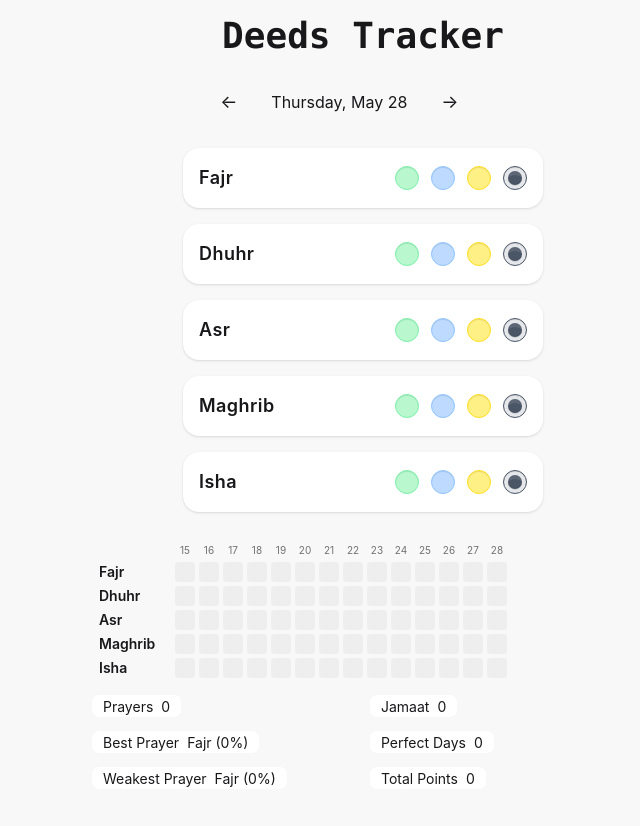
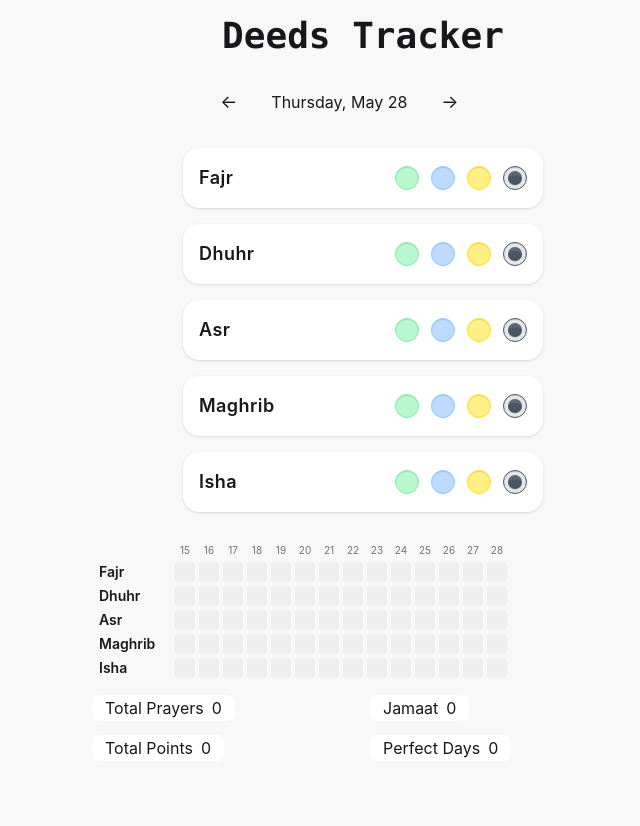
Before and after one commit to KnTanveer/Deeds-tracker, a React (Vite) app: page / in a window 1280 px wide. Shown: the top 826 px of the page, without its empty margins (277-917 px from the left). Built offline with nearby package versions, Linux system fonts and the light colour scheme.

Commit message:
fixed stats badge sizing

```diff
--- a/src/components/StatCard.jsx
+++ b/src/components/StatCard.jsx
@@ -1,9 +1,8 @@
-function StatCard({ color, title, value }) {
-    const colorCss = `text-${color}-300`;
+function StatCard({ title, value }) {
 
     return (
-        <div className="badge badge-lg sm:badge-md">
-            <p className={colorCss}>{title}</p>
+        <div className="badge badge-md sm:badge-lg">
+            <p>{title}</p>
             {value}
         </div>
     );
--- a/src/pages/Stats.jsx
+++ b/src/pages/Stats.jsx
@@ -46,79 +46,6 @@ function Stats({ namaazData }) {
         return perfectDays;
     }
 
-    const PRAYERS = ["Fajr", "Dhuhr", "Asr", "Maghrib", "Isha",];
-
-    function getPrayerStats(data) {
-        const stats = {};
-
-        PRAYERS.forEach((prayer) => {
-            stats[prayer] = {
-                completed: 0,
-                total: 0,
-            };
-        });
-
-        Object.values(data).forEach((day) => {
-            PRAYERS.forEach((prayer) => {
-                stats[prayer].total++;
-
-                if (day?.[prayer]?.status !== "none") {
-                    stats[prayer].completed++;
-                }
-            });
-        });
-
-        return stats;
-    }
-
-    function getBestPrayer(data) {
-        const stats = getPrayerStats(data);
-
-        let bestPrayer = "";
-        let bestRate = -1;
-
-        Object.entries(stats).forEach(([name, value]) => {
-            const rate =
-                value.total === 0
-                    ? 0
-                    : value.completed / value.total;
-
-            if (rate > bestRate) {
-                bestRate = rate;
-                bestPrayer = name;
-            }
-        });
-
-        return {
-            prayer: bestPrayer,
-            percentage: Math.round(bestRate * 100),
-        };
-    }
-
-    function getWeakestPrayer(data) {
-        const stats = getPrayerStats(data);
-
-        let weakestPrayer = "";
-        let weakestRate = Infinity;
-
-        Object.entries(stats).forEach(([name, value]) => {
-            const rate =
-                value.total === 0
-                    ? 0
-                    : value.completed / value.total;
-
-            if (rate < weakestRate) {
-                weakestRate = rate;
-                weakestPrayer = name;
-            }
-        });
-
-        return {
-            prayer: weakestPrayer,
-            percentage: Math.round(weakestRate * 100),
-        };
-    }
-
     function getTotalPoints(data) {
         return Object.values(data).reduce((total, day) => {
             return (
@@ -131,9 +58,6 @@ function Stats({ namaazData }) {
         }, 0);
     }
 
-    const bestPrayer = getBestPrayer(namaazData);
-    const weakestPrayer = getWeakestPrayer(namaazData);
-
     return (
         <div className="min-h-screen p-4">
             <div className="mx-auto w-full max-w-md sm:max-w-lg md:max-w-xl">
@@ -142,41 +66,25 @@ function Stats({ namaazData }) {
                     days={14}
                 />
 
-                <div className="grid gap-3 grid-cols-1 sm:grid-cols-2 ">
+                <div className="grid gap-3 grid-cols-2 ">
                     <StatCard
-                        color="green"
-                        title="Prayers"
+                        title="Total Prayers"
                         value={getTotalPrayerCount(namaazData)}
                     />
 
                     <StatCard
-                        color="green"
                         title="Jamaat"
                         value={getTotalJamaatCount(namaazData)}
                     />
 
                     <StatCard
-                        color="blue"
-                        title="Best Prayer"
-                        value={`${bestPrayer.prayer} (${bestPrayer.percentage}%)`}
+                        title="Total Points"
+                        value={getTotalPoints(namaazData)}
                     />
 
                     <StatCard
-                        color="blue"
                         title="Perfect Days"
                         value={getPerfectDays(namaazData)}
-                    />
-
-                    <StatCard
-                    color="lime"
-                        title="Weakest Prayer"
-                        value={`${weakestPrayer.prayer} (${weakestPrayer.percentage}%)`}
-                    />
-
-                    <StatCard
-                    color="lime"
-                        title="Total Points"
-                        value={getTotalPoints(namaazData)}
                     />
                 </div>
             </div>
```
